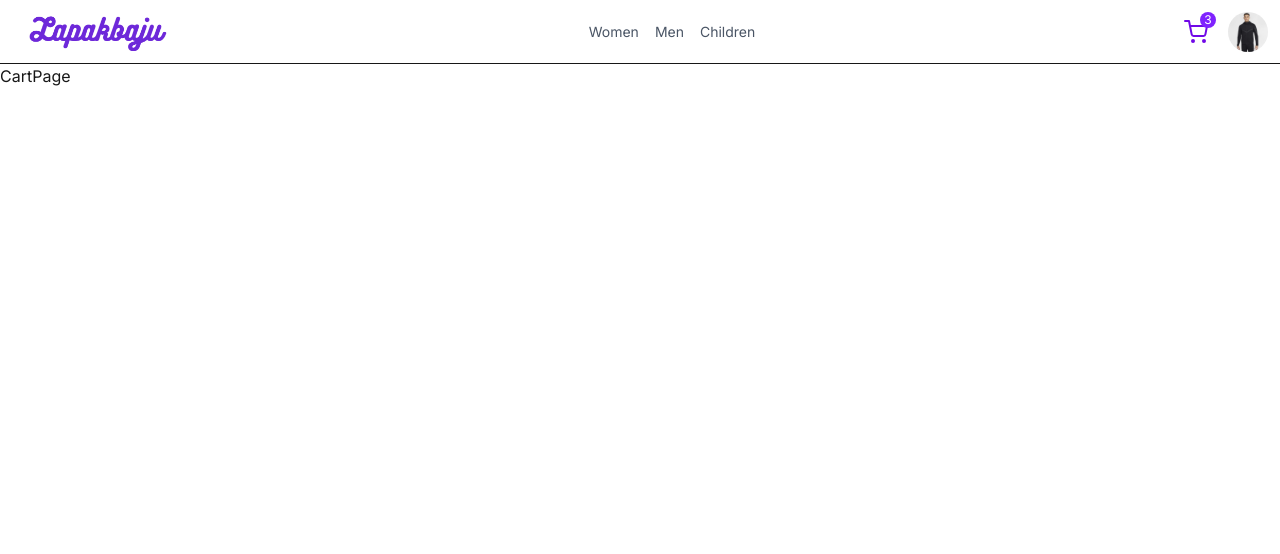
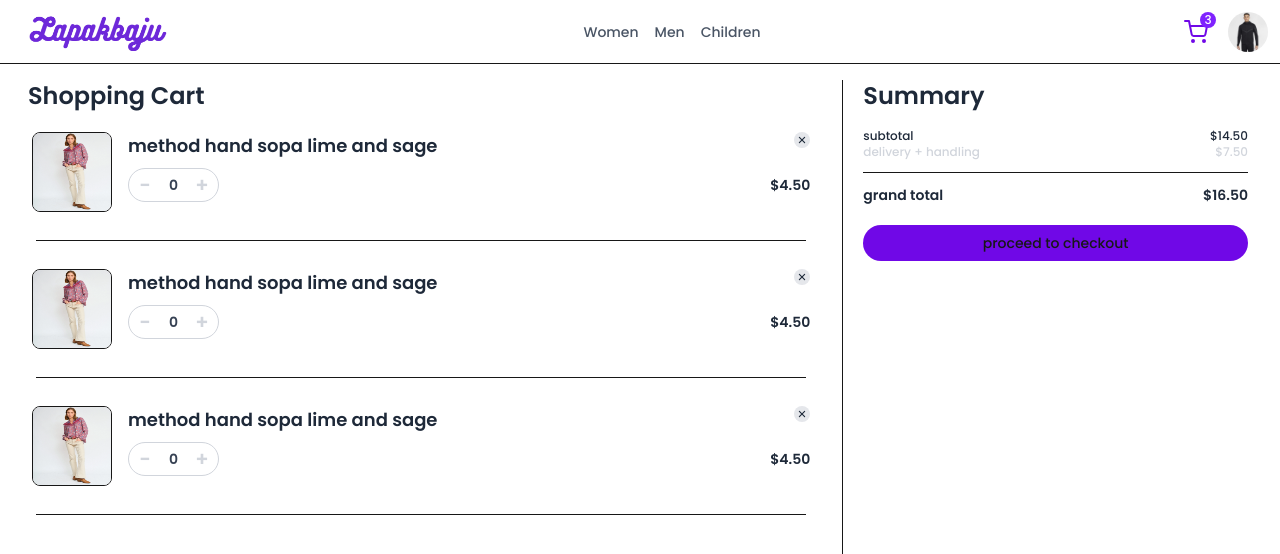
Before and after one commit to HLena/lapakbaju-store, a Next.js app: page /cart in a window 1280 px wide. Shown: the top 554 px of the page. Built offline with nearby package versions, Linux system fonts and the light colour scheme.

Commit message:
Implement cart page

```diff
--- a/src/app/(shop)/cart/page.tsx
+++ b/src/app/(shop)/cart/page.tsx
@@ -1,7 +1,41 @@
+import ShoppinCartItem from "@/components/cart/ShoppinCartItem"
+import CheckoutPage from '../checkout/page';
 
 const CartPage = () => {
   return (
-    <div>CartPage</div>
+    <div className="flex  grow flex-col p-4 lg:flex-row h-full">
+      <div className="flex flex-col lg:flex-2/3 mb-5">
+        <h1 className="capitalize text-2xl text-gray-800 font-semibold ml-3 mb-3">shopping cart</h1>
+        <ShoppinCartItem/>
+        <ShoppinCartItem/>
+        <ShoppinCartItem/>
+      </div>
+
+
+
+      <div className="mx-4 leading-10 flex flex-col lg:flex-1/3 lg:border-l lg:pl-5 ">
+        <h1 className="hidden capitalize text-2xl text-gray-800 font-semibold mb-4 lg:block">Summary</h1>
+        <p className="text-xs text-gray-800 flex justify-between">
+          <span>subtotal</span>
+          <span>$14.50</span>
+        </p>
+        <p className="text-xs text-gray-300 flex justify-between">
+          <span>delivery + handling</span>
+          <span>$7.50</span>
+        </p>
+        <hr className="my-3"/>
+        <p className="text-sm text-gray-800 font-black flex justify-between">
+          <span>grand total</span>
+          <span>$16.50</span>
+        </p>
+
+        <button className="font-white bg-violet-700 p-2 rounded-full text-sm mt-5">
+          proceed to checkout
+        </button>
+      </div>
+
+
+    </div>
   )
 }
 
--- a/src/app/layout.tsx
+++ b/src/app/layout.tsx
@@ -1,6 +1,6 @@
 import type { Metadata } from "next";
 import "./globals.css";
-import { inter } from "@/config/fonts";
+import { inter, nameFont } from "@/config/fonts";
 
 export const metadata: Metadata = {
   title: "Create Next App",
@@ -15,7 +15,7 @@ export default function RootLayout({
   return (
     <html lang="en">
       <body
-        className={inter.className}
+        className={`${inter.className} ${nameFont.className} `}
       >
         {children}
       </body>
--- /dev/null
+++ b/src/components/cart/ShoppinCartItem.tsx
@@ -0,0 +1,33 @@
+import Image from 'next/image';
+import QuantitySelector from '../product/QuantitySelector';
+import { IoClose } from 'react-icons/io5';
+
+const ShoppinCartItem = () => {
+  return (
+    <>
+      <div className="flex py-2 mx-4 rounded-md gap-4">
+        <div className='w-20 h-20 relative overflow-hidden rounded-lg border'>
+          <Image
+            src="/images/products/blouse-pink.webp"
+            alt=''
+            fill
+            sizes='120px'
+          />
+        </div>
+        <div className='relative grow text-gray-800 text-sm font-semibold'>
+          <div className='absolute top-0 right-0 rounded-full p-0.5 bg-gray-200 text-xs cursor-pointer'>
+            <IoClose/>
+          </div>
+          <p className='mb-2 md:text-lg'>method hand sopa lime and sage</p>
+          <div className='flex justify-between items-center'>
+            <QuantitySelector/>
+            <span className='font-semibold'>$4.50</span>
+          </div>
+        </div>
+      </div>
+      <hr className='m-5'/>
+    </>
+  )
+}
+
+export default ShoppinCartItem
--- a/src/components/product/QuantitySelector.tsx
+++ b/src/components/product/QuantitySelector.tsx
@@ -1,10 +1,10 @@
 
-const QuantitySelector = () => {
+const  QuantitySelector = () => {
   return (
     <div className="flex gap-2 items-center border border-gray-300 rounded-full">
-      <button className="flex justify-center items-center font-semibold p-3 size-10  rounded-full text-gray-700 text-xl cursor-pointer" >-</button>
-      <span className="mx-2 text-gray-700 font-semibold text-md">0</span>
-      <button className="flex justify-center items-center font-semibold p-3 size-10  rounded-full text-gray-700 text-xl cursor-pointer">+</button>
+      <button className="flex justify-center items-center font-semibold p-2 size-8  rounded-full text-gray-300 text-xl cursor-pointer" >-</button>
+      <span className="text-gray-700 font-semibold text-md">0</span>
+      <button className="flex justify-center items-center font-semibold p-2 size-8  rounded-full text-gray-300 text-xl cursor-pointer">+</button>
 
     </div>
   )
--- a/src/config/fonts.ts
+++ b/src/config/fonts.ts
@@ -1,8 +1,8 @@
-import { Inter, Montserrat_Alternates } from 'next/font/google';
+import { Inter, Poppins } from 'next/font/google';
 
 export const inter = Inter({subsets: ['latin']});
 
-export const nameFont = Montserrat_Alternates({
+export const nameFont = Poppins({
   subsets: ['latin'],
-  weight: ['500', '600']
+  weight: ['200','300', '500', '600']
 })
```
